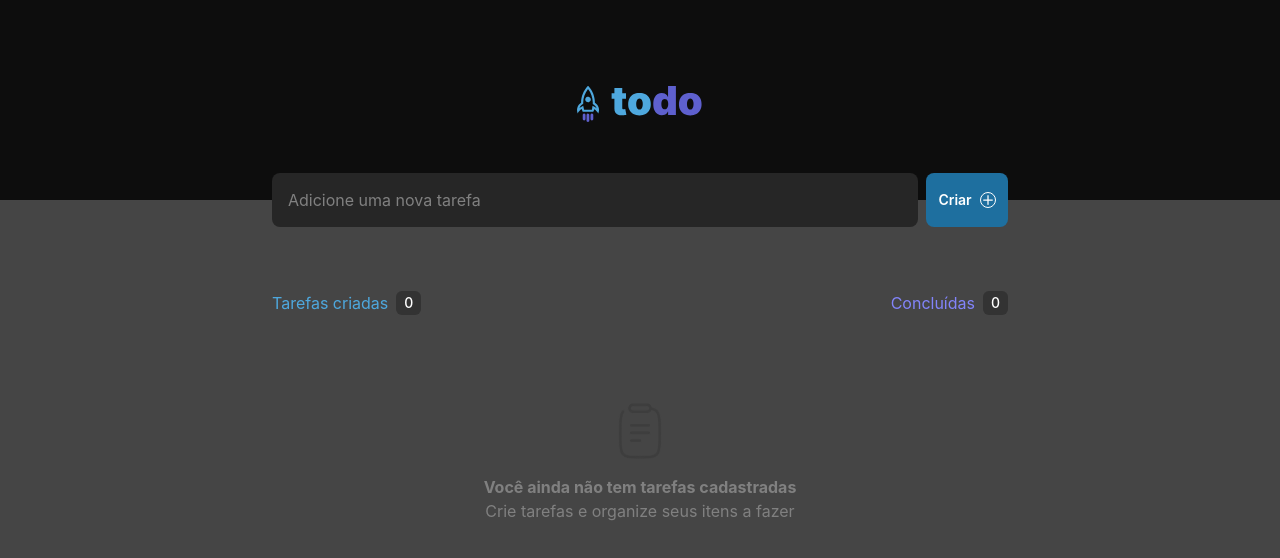
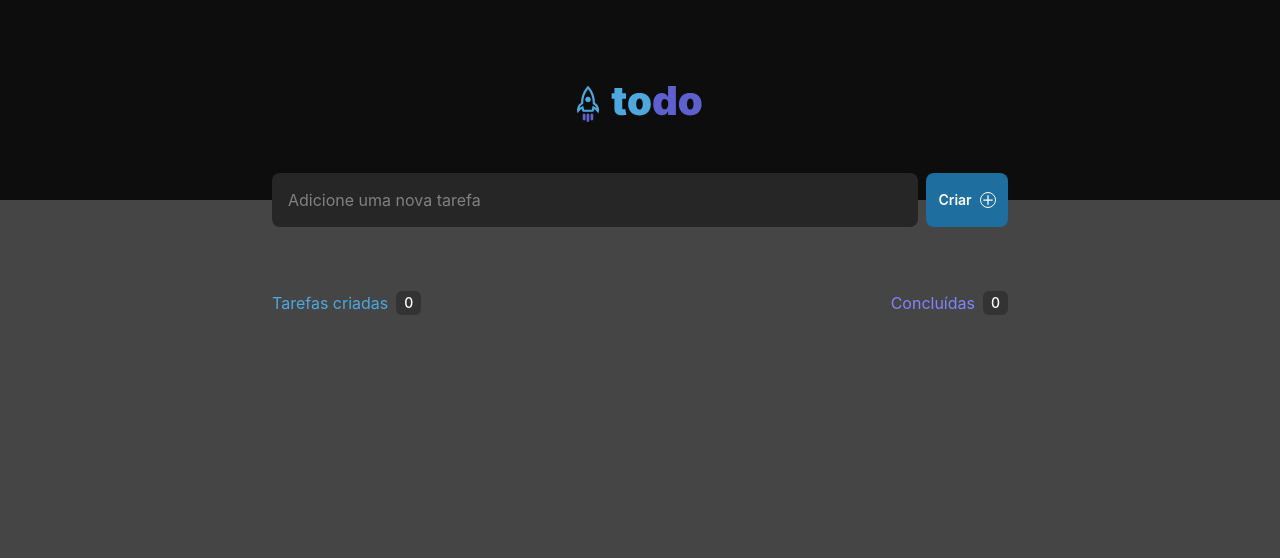
Before and after one commit to felipecfb/todo-list-ignite, a React (Vite) app: page / in a window 1280 px wide. Shown: the top 558 px of the page. Built offline with nearby package versions, Linux system fonts and the light colour scheme.

Commit message:
✨ feat: creating task and showing on the home

```diff
--- a/src/App.tsx
+++ b/src/App.tsx
@@ -2,15 +2,18 @@ import { Flex } from '@chakra-ui/react'
 import { Header } from './components/Header'
 import { Input } from './components/Input'
 import { TaskList } from './components/TaskList'
+import { useTask } from './hooks/tasks'
 
 function App() {
+  const { tasks, createTask } = useTask();
+
     return (
       <Flex bg="background" direction="column" minH="100vh">
         <Header />
-        <Input />
-        <TaskList />
+        <Input handleCreate={createTask} />
+        <TaskList tasks={tasks} />
       </Flex>
   )
 }
 
-export default App
+export default App;
--- a/src/components/Input/index.tsx
+++ b/src/components/Input/index.tsx
@@ -3,14 +3,12 @@ import { AddIcon } from "@chakra-ui/icons";
 import { useState } from "react";
 import { useTask } from "../../hooks/tasks";
 
-export function Input() {
-  const { createTask } = useTask();
+type Props = {
+  handleCreate: (title: string) => void;
+}
 
-  const [task, setTask] = useState("");
-
-  function handleCreate() {
-    createTask(task);
-  }
+export function Input({ handleCreate }: Props) {
+  const { title, setTitle } = useTask();
 
   return (
     <Flex minHeight="54px" maxW="736px" mx="auto" w="100%" mt="-27px">
@@ -25,8 +23,8 @@ export function Input() {
         mr="2"
         border="none"
         borderRadius="8px"
-        value={task}
-        onChange={(e) => setTask(e.target.value)}
+        value={title}
+        onChange={(e) => setTitle(e.target.value)}
       />
       <Button
         bg="blueDark"
@@ -36,7 +34,7 @@ export function Input() {
         _hover={{
           bg: "blue",
         }}
-        onClick={handleCreate}
+        onClick={() => handleCreate(title)}
       >
         <Text color="white" fontSize={14} mr="2">
           Criar
--- a/src/components/TaskList/Body.tsx
+++ b/src/components/TaskList/Body.tsx
@@ -5,25 +5,31 @@ import { useState } from "react";
 import NoHaveTasks from "../../assets/noHaveTasks.svg";
 import { useTask } from "../../hooks/tasks";
 
-export function Body() {
-  const [taskDone, setTaskDone] = useState(true);
+type Task = {
+  id: number;
+  title: string;
+  done: boolean;
+};
 
-  const { tasks } = useTask();
+type Props = {
+  tasks: Task[];
+};
 
+export function Body({ tasks }: Props) {
   return (
-    <Flex justify="center" align="center">
+    <Flex justify="center" align="center" direction="column">
       {tasks ? (
         tasks.map((task) => (
           <Flex
-              align="center"
-              justify="space-between"
+            w="100%"
             bg="gray.500"
             p="4"
             boxShadow="inset 0px 0px 0px 1px #333333"
             borderRadius="8px"
             my="3"
+            key={task.id}
           >
-              <HStack spacing={3}>
+            <HStack spacing={3} align="center" justify="space-between" w="100%">
               <Tag
                 bg={task.done ? "purple" : "none"}
                 borderWidth={2}
@@ -37,8 +43,7 @@ export function Body() {
                 color={task.done ? "gray.300" : "gray.100"}
                 as={task.done ? "s" : "abbr"}
               >
-                  Integer urna interdum massa libero auctor neque turpis turpis
-                  semper. Duis vel sed fames integer.
+                {task.title}
               </Text>
               <DeleteIcon color="gray.300" />
             </HStack>
--- a/src/components/TaskList/index.tsx
+++ b/src/components/TaskList/index.tsx
@@ -1,16 +1,23 @@
 import { Box, Divider } from "@chakra-ui/react";
-import { useState } from "react";
 import { Body } from "./Body";
 import { Header } from "./Header";
 
-export function TaskList() {
-  const [taskDone, setTaskDone] = useState(true);
+type Task = {
+  id: number;
+  title: string;
+  done: boolean;
+}
 
+type Props = {
+  tasks: Task[];
+}
+
+export function TaskList({ tasks }: Props) {
   return (
-    <Box maxW="736px" mx="auto" w="100%" mt="16">
-      <Header />
-      {!taskDone && <Divider colorScheme="gray.400" />}
-      <Body />
-    </Box>
+      <Box maxW="736px" mx="auto" w="100%" mt="16">
+        <Header />
+        {!tasks && <Divider colorScheme="gray.400" />}
+        <Body tasks={tasks} />
+      </Box>
   );
 }
--- a/src/hooks/tasks.tsx
+++ b/src/hooks/tasks.tsx
@@ -4,6 +4,7 @@ import { Task, TaskContextProps, TaskProviderProps } from "./types";
 export const TaskContext = createContext({} as TaskContextProps);
 
 function TaskProvider({ children }: TaskProviderProps) {
+  const [title, setTitle] = useState("");
   const [tasks, setTasks] = useState<Task[]>([]);
 
   function createTask(title: string) {
@@ -14,11 +15,15 @@ function TaskProvider({ children }: TaskProviderProps) {
     };
 
     setTasks([...tasks, task]);
-  };
+
+    setTitle("");
+  }
 
   return (
     <TaskContext.Provider
       value={{
+        title,
+        setTitle,
         tasks,
         createTask,
       }}
--- a/src/hooks/types.ts
+++ b/src/hooks/types.ts
@@ -1,4 +1,4 @@
-import { ReactNode } from "react";
+import { Dispatch, ReactNode } from "react";
 
 export interface TaskProviderProps {
   children: ReactNode;
@@ -11,6 +11,8 @@ export type Task = {
 };
 
 export interface TaskContextProps {
+  title: string;
+  setTitle: Dispatch<React.SetStateAction<string>>;
   tasks: Task[];
   createTask: (title: string) => void;
 }
--- a/src/main.tsx
+++ b/src/main.tsx
@@ -1,14 +1,17 @@
-import React from 'react'
-import ReactDOM from 'react-dom/client'
-import { ChakraProvider } from '@chakra-ui/react'
+import React from "react";
+import ReactDOM from "react-dom/client";
+import { ChakraProvider } from "@chakra-ui/react";
 
-import App from './App'
-import { theme } from './styles/theme'
+import App from "./App";
+import { theme } from "./styles/theme";
+import { TaskProvider } from "./hooks/tasks";
 
-ReactDOM.createRoot(document.getElementById('root') as HTMLElement).render(
+ReactDOM.createRoot(document.getElementById("root") as HTMLElement).render(
   <React.StrictMode>
     <ChakraProvider theme={theme}>
-      <App />
+      <TaskProvider>
+        <App />
+      </TaskProvider>
     </ChakraProvider>
   </React.StrictMode>
-)
+);
```
Lines whose indentation alone changed are shown as unchanged.
